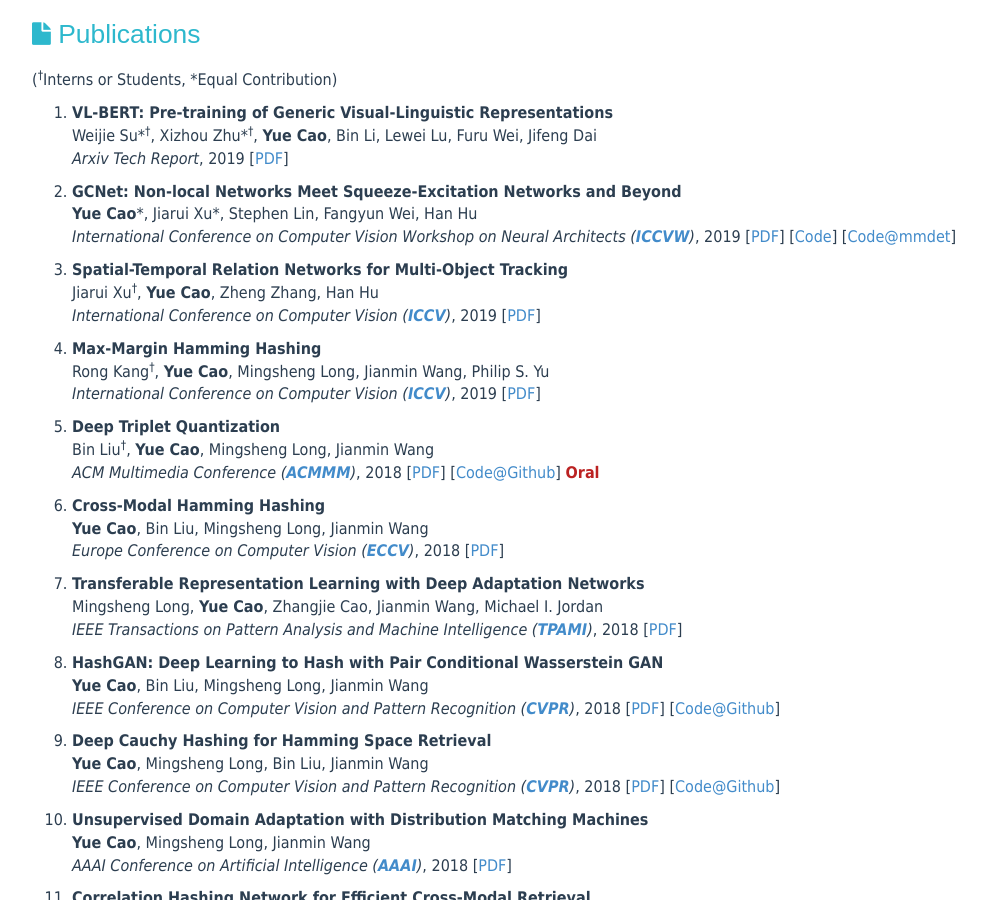
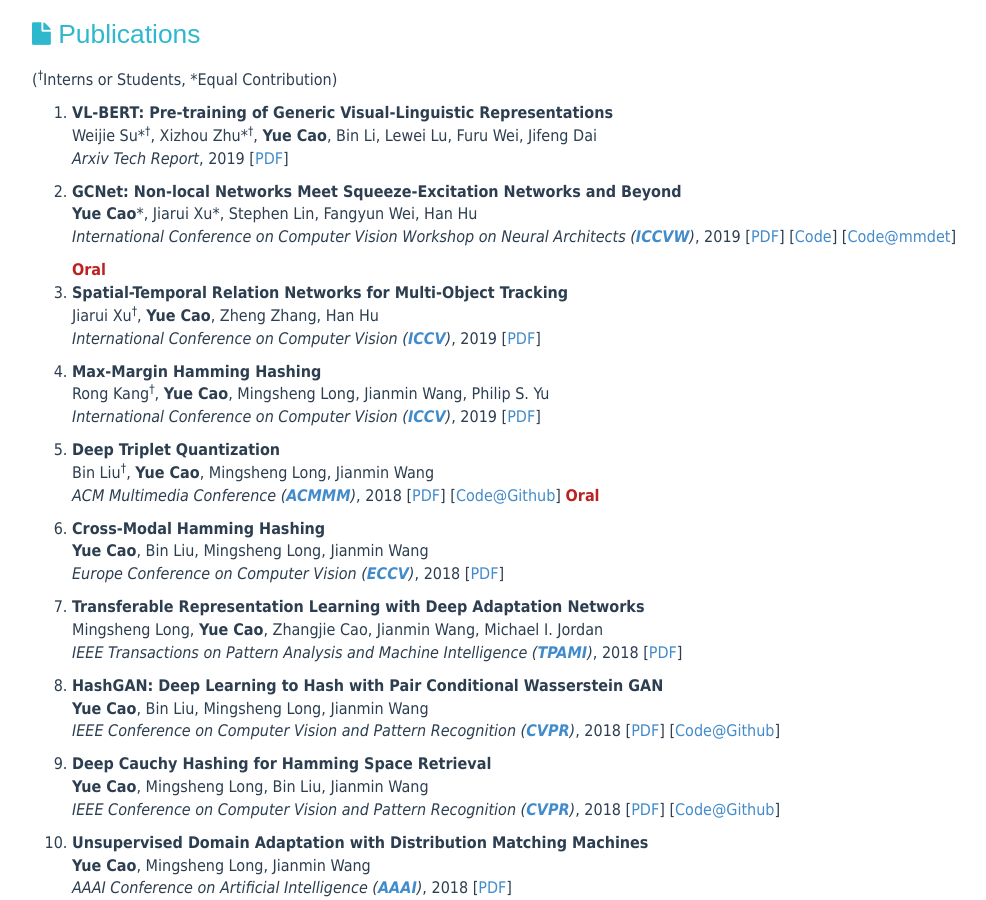
Before and after one commit to caoyue10/caoyue10.github.io, a Jekyll site: the page built from index.html, in a window 1280 px wide and 900 px high, scrolled down 543 px. Shown: the whole window, without its empty margins (138-1124 px from the left). Built offline with Jekyll 4.4.1, drawn with Linux system fonts in a browser that asks for light colours; the list of posts is cut into pages by our own code.

Commit message:
Update index.html

```diff
--- a/index.html
+++ b/index.html
@@ -44,7 +44,7 @@
 	<li><p><strong>GCNet: Non-local Networks Meet Squeeze-Excitation Networks and Beyond</strong><br>
             <strong>Yue Cao</strong>*, Jiarui Xu*, Stephen Lin, Fangyun Wei, Han Hu<br>
             <em>International Conference on Computer Vision Workshop on Neural Architects (<a href="http://iccv2019.thecvf.com/"><strong>ICCVW</strong></a>)</em>, 2019 [<a href="https://arxiv.org/pdf/1904.11492.pdf">PDF</a>] [<a href="https://github.com/xvjiarui/GCNet">Code</a>]  [<a href="https://github.com/open-mmlab/mmdetection/tree/master/configs/gcnet">Code@mmdet</a>]
-            </p>
+            </p> <span class="highlight"><strong>Oral</strong></span>
         </li>
 	<li><p><strong>Spatial-Temporal Relation Networks for Multi-Object Tracking </strong><br>
             Jiarui Xu<sup><span>&#8224;</span></sup>, <strong>Yue Cao</strong>, Zheng Zhang, Han Hu<br>
```
